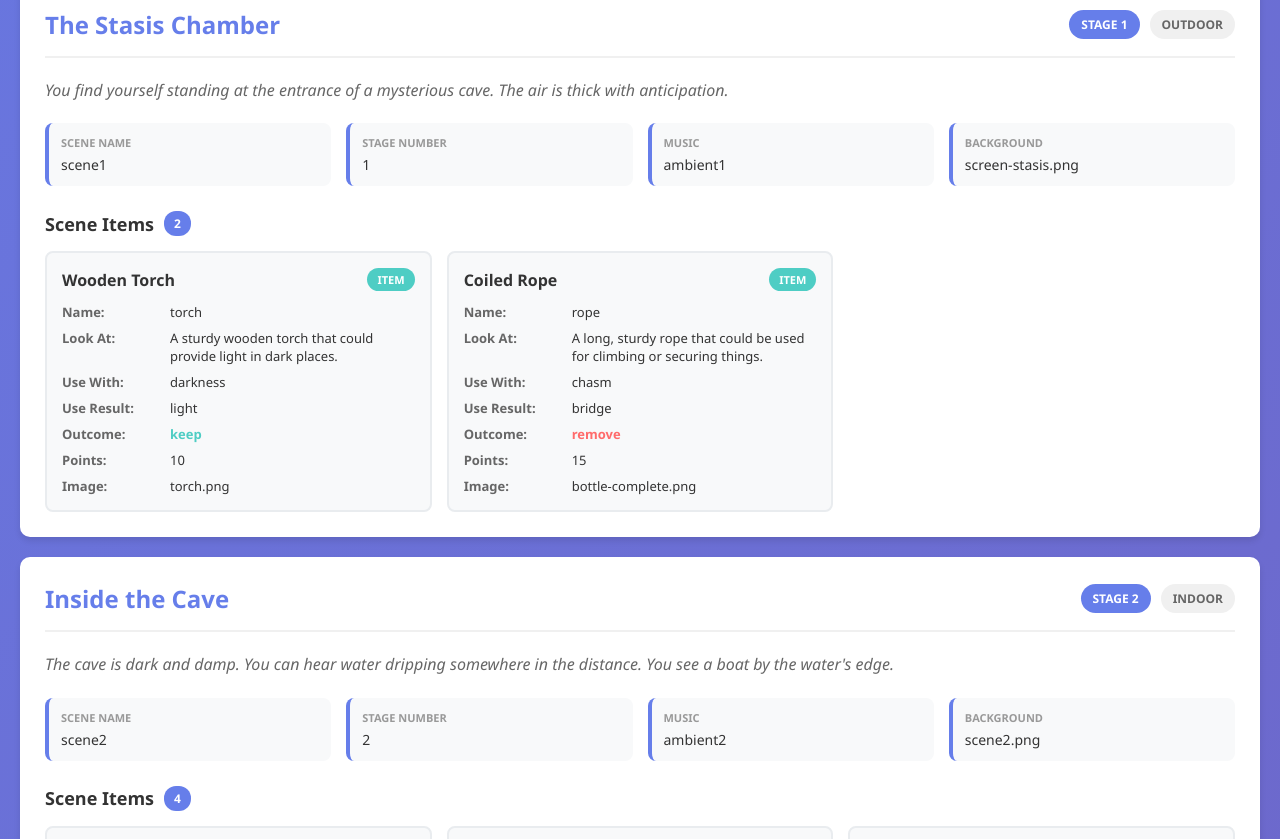
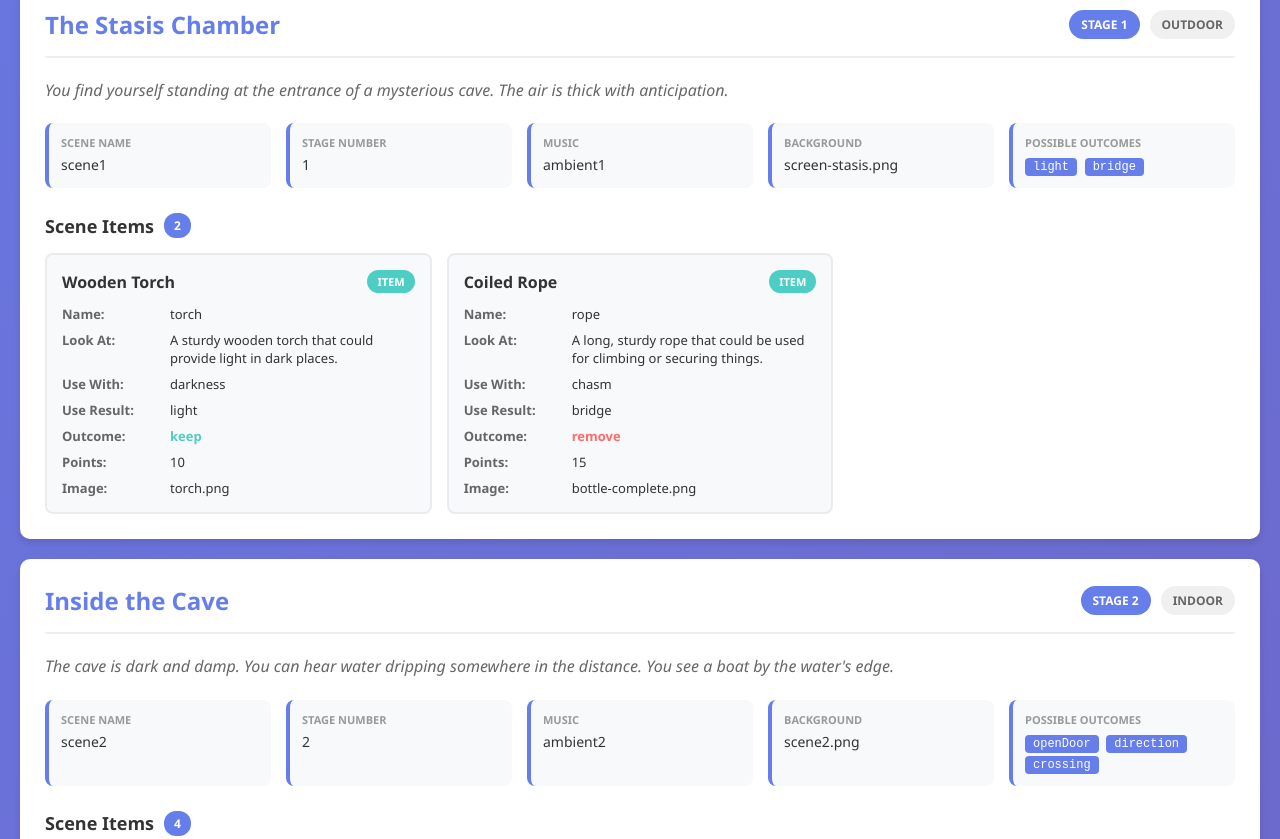
Before and after one commit to dbmooreuk/adventure-one, a website built with Vite: page plan.html in a window 1280 px wide. Shown: the part 1400-2239 px from the top of the page. Built offline with nearby package versions, Linux system fonts and the light colour scheme.

Commit message:
darkness added

```diff
--- a/plan.html
+++ b/plan.html
@@ -141,6 +141,17 @@
             font-size: 14px;
             color: #333;
             font-weight: 500;
+        }
+
+        .detail-value code {
+            background: #667eea;
+            color: white;
+            padding: 2px 8px;
+            border-radius: 4px;
+            font-size: 12px;
+            font-family: 'Courier New', monospace;
+            margin-right: 4px;
+            display: inline-block;
         }
 
         .items-section {
@@ -491,6 +502,12 @@
                             <div class="detail-value">${scene.unlockedBy}</div>
                         </div>
                     ` : ''}
+                    ${getSceneOutcomes(sceneItemsData) ? `
+                        <div class="detail-item">
+                            <div class="detail-label">Possible Outcomes</div>
+                            <div class="detail-value">${getSceneOutcomes(sceneItemsData)}</div>
+                        </div>
+                    ` : ''}
                 </div>
 
                 <div class="items-section">
@@ -507,6 +524,16 @@
             `;
 
             return card;
+        }
+
+        function getSceneOutcomes(sceneItems) {
+            const outcomes = new Set();
+            sceneItems.forEach(item => {
+                if (item.useResult) {
+                    outcomes.add(item.useResult);
+                }
+            });
+            return Array.from(outcomes).map(outcome => `<code>${outcome}</code>`).join(' ');
         }
 
         function createItemCard(item) {
--- a/src/data/gameData.js
+++ b/src/data/gameData.js
@@ -134,7 +134,9 @@ export const gameData = {
             stageNumber: 11,
             sceneType: "guardian",
             sceneMusic: "ambient11",
-            items: ["sword", "shield"]
+            items: ["sword", "shield"],
+            locked: true,  // Locked until crystal reveals the passage
+            unlockedBy: "revelation"  // Unlocked by using crystal on darkness
         },
         {
             sceneName: "scene12",
@@ -299,6 +301,39 @@ export const gameData = {
             points: 100,
             position: [250, 200],
             size: [100, 80]
+        },
+
+        // Scene 10 items - Treasure Chamber
+        {
+            name: "darkness",
+            longName: "Dark Corner",
+            type: "target",
+            lookAt: "A dark corner of the chamber shrouded in shadows. Something seems hidden there.",
+            useWith: "crystal",
+            useMessage: "The crystal's light reveals hidden passages in the darkness!",
+            useResult: "revelation",
+            outcome: "scene",
+            nextScene: "scene11",  // Reveals the path to the Guardian's Lair
+            points: 50,
+            image: "darkness.png",
+            position: [50, 100],
+            size: [80, 120]
+        },
+        {
+            name: "revelation",
+            longName: "Hidden Passage",
+            type: "link",
+            lookAt: "A secret passage revealed by the crystal's light. It leads deeper into the chamber.",
+            pickUpMessage: null,
+            useWith: null,
+            useMessage: "You step through the revealed passage.",
+            useResult: null,
+            outcome: "scene",
+            linkToScene: "scene11",  // Links to Guardian's Lair
+            lockedMessage: "The passage is still hidden in darkness.",
+            points: 30,
+            position: [60, 110],
+            size: [100, 140]
         }
     ],
 
```
